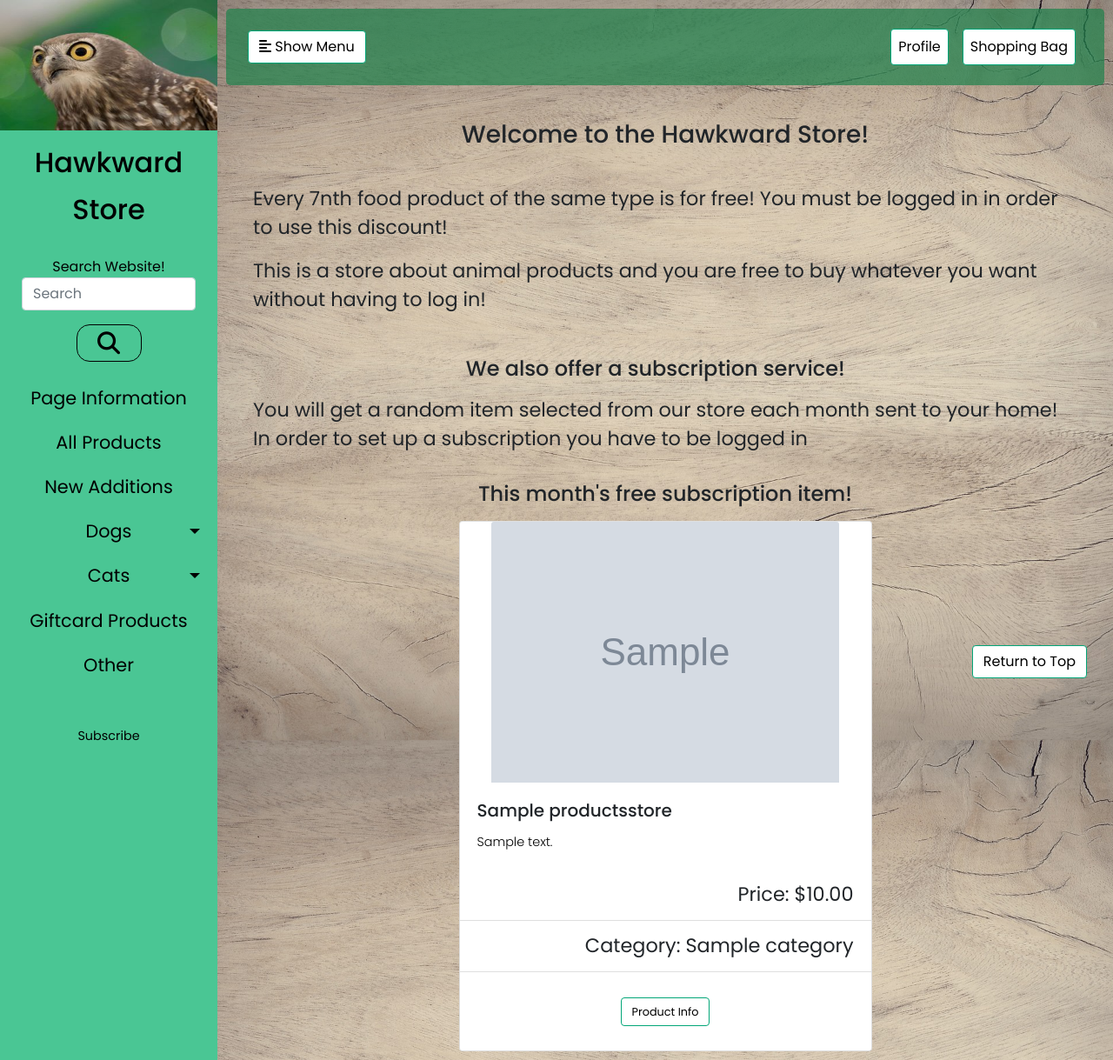
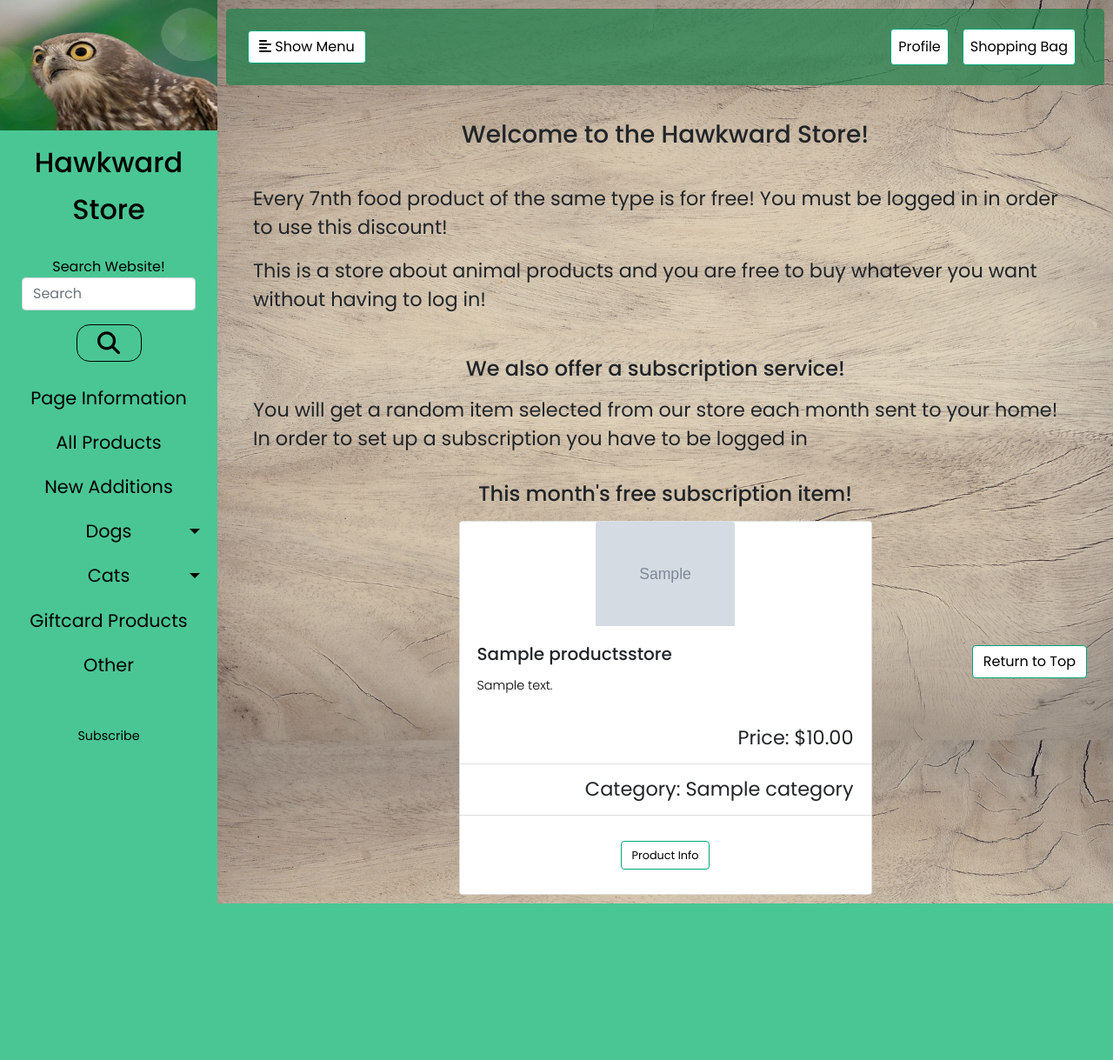
Before and after one commit to Code-Institute-Submissions/hawkward_store, a Django app: page / in a window 1280 px wide. Shown: the whole page at 87% size. After the commit the page ends 1039 px from the top, so only its background shows below. Run offline with Django 3.2, Linux system fonts and the light colour scheme; tables that the repository leaves empty hold one stand-in row (values such as "Sample post"); grey boxes marked "Sample" are stand-in pictures; some libraries are stand-ins or nearby versions.

Commit message:
card css change

```diff
--- a/static/css/base.css
+++ b/static/css/base.css
@@ -176,7 +176,7 @@ ul.CTAs a {
 .card .card-img-top {
   margin: auto;
   display: block;
-  width: auto;
+  width: 10rem;
   height: auto;
 }
 
```
